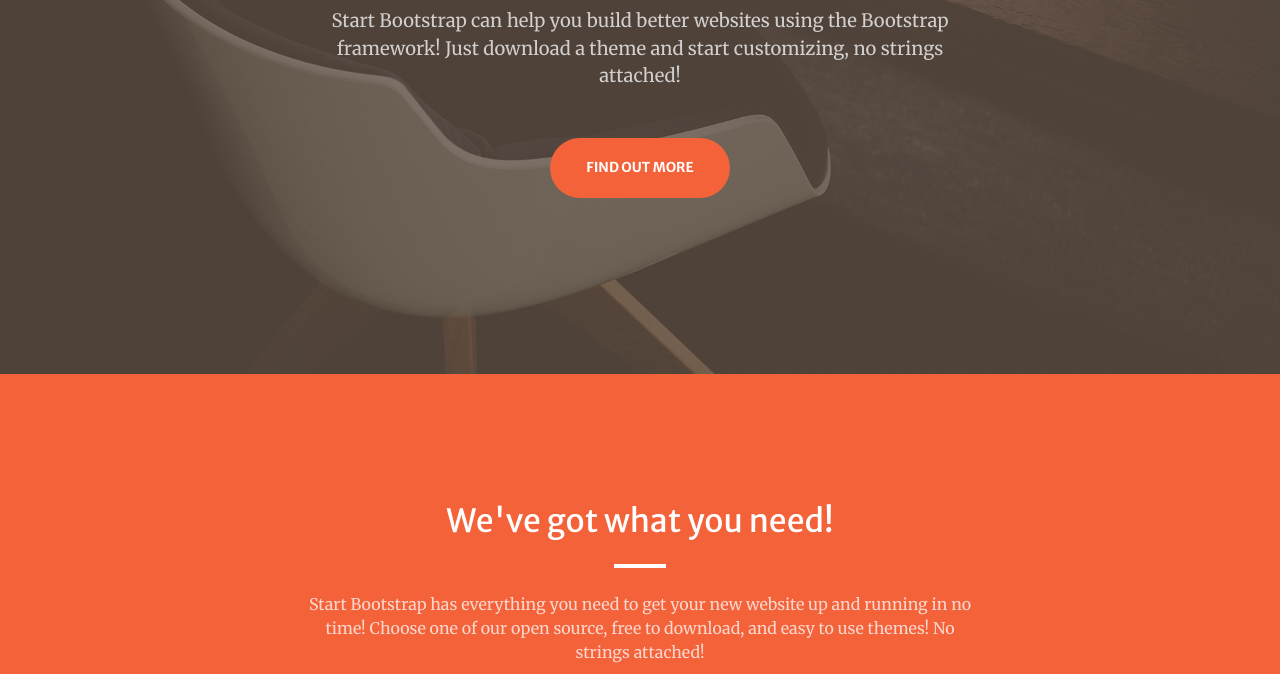
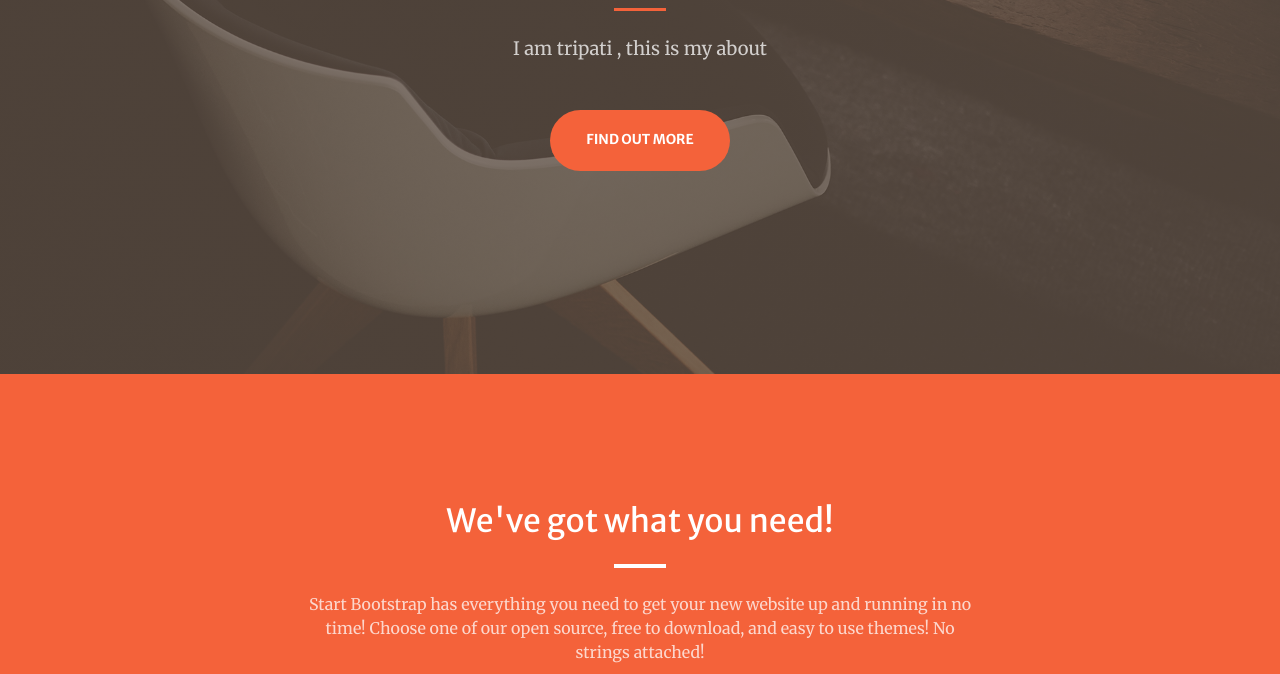
Before and after one commit to manutripathi1997/sudhanshu-tripathi, a plain HTML site: page index.html in a window 1280 px wide. Shown: the part 426-1100 px from the top of the page. Drawn offline with nearby package versions, Linux system fonts and the light colour scheme; some packages are replaced by stand-ins of ours; a script that the page names is missing.

Commit message:
Add files via upload

```diff
--- a/index.html
+++ b/index.html
@@ -5,7 +5,7 @@
         <meta name="viewport" content="width=device-width, initial-scale=1, shrink-to-fit=no" />
         <meta name="description" content="" />
         <meta name="author" content="" />
-        <title>Creative - Start Bootstrap Theme</title>
+        <title>prortfolio</title>
         <!-- Favicon-->
         <link rel="icon" type="image/x-icon" href="assets/favicon.ico" />
         <!-- Bootstrap Icons-->
@@ -43,7 +43,7 @@
                         <hr class="divider" />
                     </div>
                     <div class="col-lg-8 align-self-baseline">
-                        <p class="text-white-75 mb-5">Start Bootstrap can help you build better websites using the Bootstrap framework! Just download a theme and start customizing, no strings attached!</p>
+                        <p class="text-white-75 mb-5">I am tripati , this is my about</p>
                         <a class="btn btn-primary btn-xl" href="#about">Find Out More</a>
                     </div>
                 </div>
```
